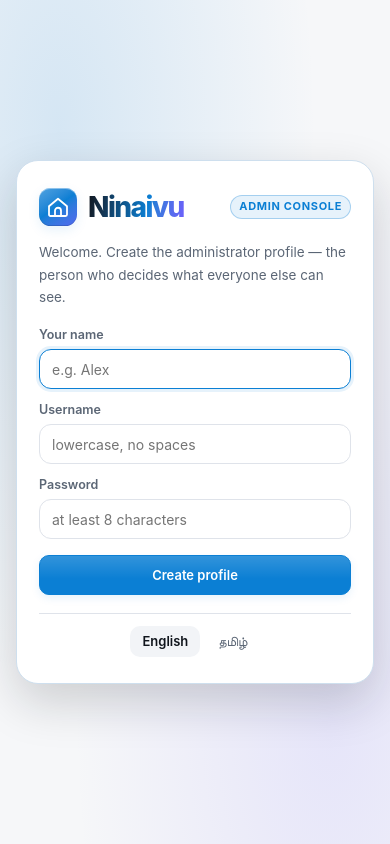
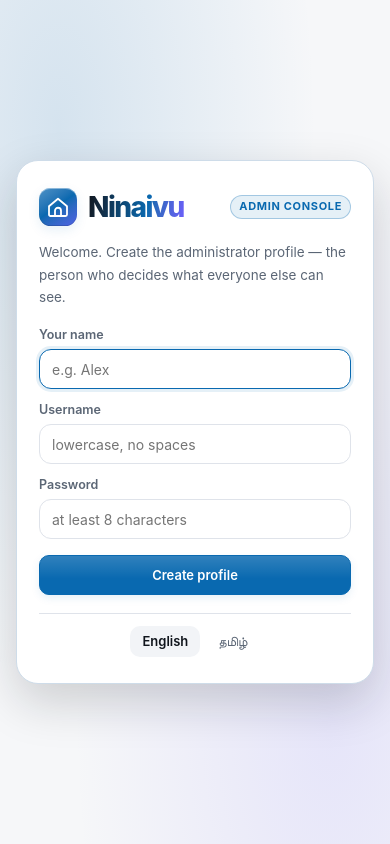
Before and after one commit to javajaga-usa/Ninaivu-lite, a Flask app: page /admin in a window 390 px wide. Run offline with Flask 3, Linux system fonts and the light colour scheme; parts of the project's set-up code (start-up, migrations or seed data) failed here and were passed over; some libraries are stand-ins or nearby versions.

Commit message:
Screens: accent and danger contrast, turned video on share links, toasts
- Light theme accent blue #0b7fd4 -> #0969b0 and danger red #d8353d ->
  #b8262e (also on the share page): 4.5:1 or better as text, on their own
  washes, and under white text. Dark theme already passed and is unchanged.
- A quarter-turned video on a share link fills a box of its turned shape,
  leaving room for its play bar, instead of a third of a phone's width.
- A share link to one video is titled "Shared video" (பகிரப்பட்ட காணொளி).
- On a phone, toasts rise above the Jump to button instead of covering it.

Co-Authored-By: Claude Opus 5.5 (1M context) <noreply@anthropic.com>
Claude-Session: https://claude.ai/code/session_015Wy9YKdYuo8Urwz99az71q

```diff
--- a/ninaivu_lite/static/css/admin.css
+++ b/ninaivu_lite/static/css/admin.css
@@ -370,7 +370,7 @@ body.admin .ios-install-banner {
    own value so it stays legible rather than being inverted into mud. */
 :root {
   --vis-public: #1f8a4c;
-  --vis-family: #0b7fd4;
+  --vis-family: #0969b0;
   --vis-hidden: #c0392b;
 }
 @media (prefers-color-scheme: dark) {
--- a/ninaivu_lite/static/css/style.css
+++ b/ninaivu_lite/static/css/style.css
@@ -37,11 +37,11 @@
   --text:         #10151c;
   --text-2:       #5b6675;
   --text-3:       #66707e;  /* 4.5:1 on --bg and --surface-2: helper text is read */
-  --accent:       #0b7fd4;
+  --accent:       #0969b0;  /* 4.5:1 or better as text on its own tints, and under white */
   --accent-2:     #6d5efc;
   --accent-fg:    #ffffff;
-  --accent-weak:  rgba(11, 127, 212, 0.10);
-  --danger:       #d8353d;
+  --accent-weak:  rgba(9, 105, 176, 0.10);
+  --danger:       #b8262e;
   --gold:         #f0a92e;
   --shadow-sm:    0 1px 2px rgba(16, 21, 28, .06), 0 1px 3px rgba(16, 21, 28, .08);
   --shadow-md:    0 4px 12px rgba(16, 21, 28, .08), 0 2px 4px rgba(16, 21, 28, .05);
@@ -3128,6 +3128,11 @@ input[type=checkbox]:disabled, input[type=radio]:disabled { cursor: not-allowed;
 /* A phone held upright: the list rises from the bottom edge as a sheet. */
 @media (max-width: 620px) {
   .jump-btn { right: max(12px, env(safe-area-inset-right, 0px)); }
+  /* A toast rises above the Jump to pill rather than covering it (the pill
+     is 44px from 18px up; a two-line Tamil toast reached across it). */
+  body:has(#jump-btn:not([hidden])):not(:has(.viewer:not([hidden]))) .toasts {
+    bottom: calc(72px + env(safe-area-inset-bottom, 0px));
+  }
   .jump-panel {
     position: fixed; left: 0; right: 0; bottom: 0; width: auto;
     max-height: 72vh; max-height: 72dvh;
--- a/ninaivu_lite/static/js/share.js
+++ b/ninaivu_lite/static/js/share.js
@@ -76,9 +76,9 @@ function renderAlbum(data) {
 }
 
 function renderOne(item) {
-  document.getElementById('title').textContent = i18n.t('Shared photograph');
+  const isVideo = (item.kind === 'video');
+  document.getElementById('title').textContent = i18n.t(isVideo ? 'Shared video' : 'Shared photograph');
   const stage = el('div', 'single');
-  const isVideo = (item.kind === 'video');
   const node = document.createElement(isVideo ? 'video' : 'img');
   node.src = item.view || item.src;
   node.onerror = async () => {
@@ -98,22 +98,36 @@ function renderOne(item) {
     // to fit, as the gallery's viewer does.
     const rotation = Number(item.rotation || 0) % 360;
     if (rotation || item.mirror) {
+      // A quarter turn: the video sits in a box the shape of the turned
+      // picture, as large as the page allows, and is turned inside it. (Shrunk
+      // to fit its own landscape box it was a third of a phone's width.)
+      const box = el('div', 'turned-box');
       const fit = () => {
-        let scale = 1;
-        if (rotation % 180 && node.videoWidth && node.offsetWidth) {
-          const contain = Math.min(node.offsetWidth / node.videoWidth, node.offsetHeight / node.videoHeight);
-          scale = Math.min(node.offsetWidth / (node.videoHeight * contain),
-            node.offsetHeight / (node.videoWidth * contain));
+        const turn = `rotate(${rotation}deg)` + (item.mirror ? ' scaleX(-1)' : '');
+        if (!(rotation % 180) || !node.videoWidth) {
+          node.style.transform = turn;
+          return;
         }
-        node.style.transform = `scale(${scale}) rotate(${rotation}deg)` + (item.mirror ? ' scaleX(-1)' : '');
+        // The height left under the header, less the play bar under it.
+        const below = window.innerHeight - stage.getBoundingClientRect().top - 72;
+        const room = { w: stage.clientWidth || window.innerWidth,
+          h: Math.max(160, Math.min(window.innerHeight * 0.82, below)) };
+        const width = Math.min(room.w, room.h * node.videoHeight / node.videoWidth);
+        const height = width * node.videoWidth / node.videoHeight;
+        box.style.width = `${width}px`; box.style.height = `${height}px`;
+        node.style.width = `${height}px`; node.style.height = `${width}px`;
+        node.style.transform = `translate(-50%, -50%) ${turn}`;
+        box.classList.add('quarter');
       };
       node.addEventListener('loadedmetadata', fit);
       window.addEventListener('resize', fit);
       fit();
       // The browser's own controls turn (or mirror) with the picture.
       node.controls = false;
-      stage.append(node, turnedControls(node));
+      box.appendChild(node);
+      stage.append(box, turnedControls(node));
       main.replaceChildren(stage);
+      fit();
       return;
     }
   }
```
Also changed, not shown: ninaivu_lite/templates/share.html (+5 -2 lines), tests/test_audit_2026_10_10b_screens.py (+65 -0 lines), tests/test_audit_fixes_2026_10_07_browse_import.py (+1 -1 lines), ninaivu_lite/static/i18n/en.json, ninaivu_lite/static/i18n/ta.json.
